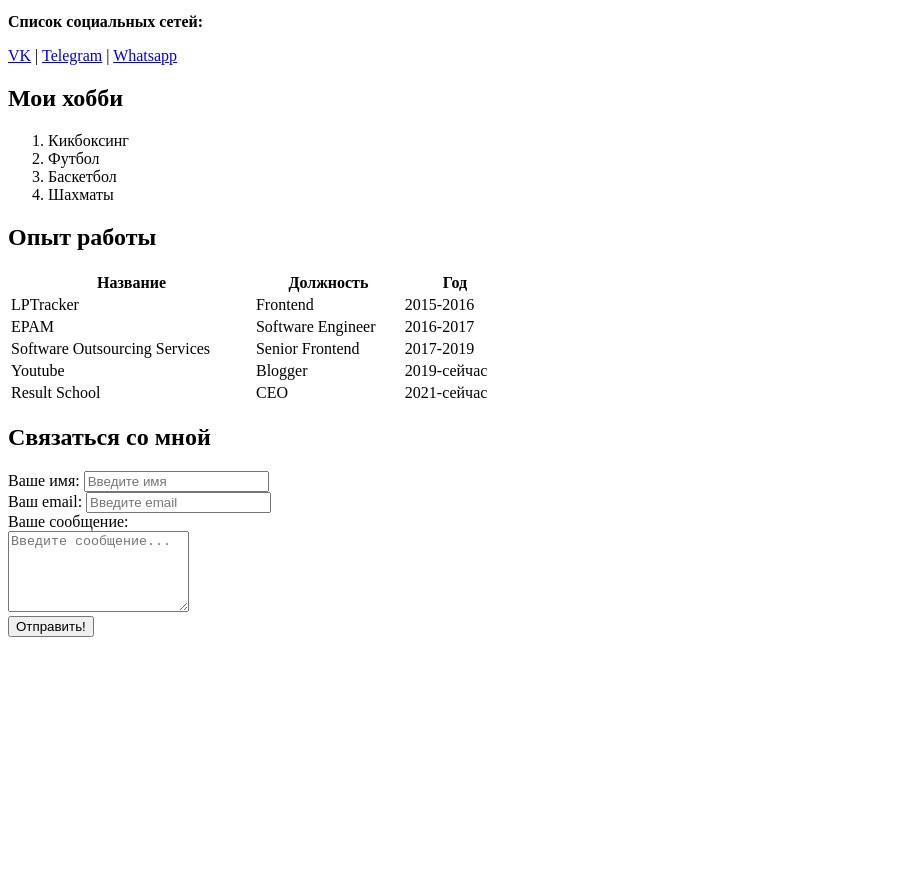
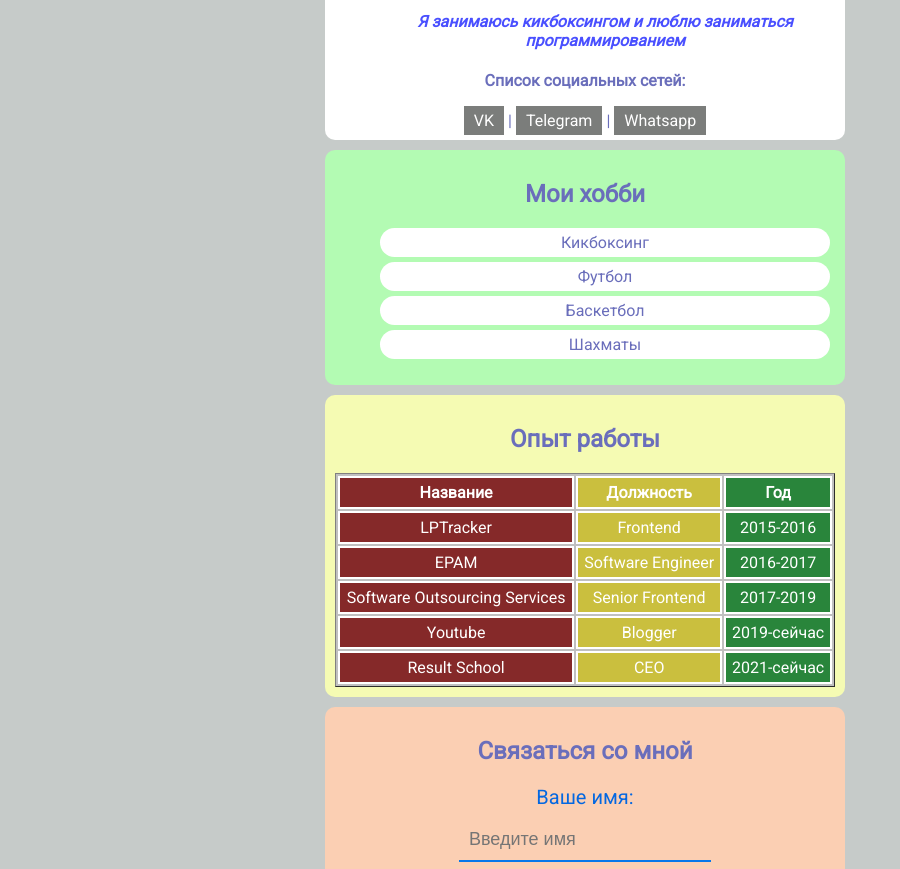
Before and after one commit to Ar4itector/Resume-Nikita, a plain HTML site: page index.html in a window 1280 px wide. Shown: the part 297-1166 px from the top of the page, without its empty margins (0-900 px from the left). Before the commit the page ends 942 px from the top, so only its background shows below. Drawn offline with Linux system fonts and the light colour scheme.

Commit message:
Add files via upload

```diff
--- a/index.html
+++ b/index.html
@@ -5,28 +5,37 @@
     <meta name="viewport" content="width=device-width, initial-scale=1.0">
     <meta name="keywords" content="html, css, js, resume, Nikita">
     <meta name="description" content="Это сайт - резюме Никиты">
+    <link rel="stylesheet" href="./style.css">
     <title>Резюме: Никиты Мивтахтинова</title>
 </head>
 <body>
-    <img src="/Resume-Nikita/img/Nikita.png" alt="Никита Мивтахтинов">
+    <div class="container">
+            <div class="info card">
+                <img class="ava" src="./img/Nikita.png" alt="Никита Мивтахтинов">
+                <div class="info-text">
                     <h1>Никита Мивтахтинов</h1>
-    <p>Я учусь в 10 классе, а вчера я <strong>записался</strong> на курсы в <strong>Result School</strong></p>
-    <p>Я занимаюсь <em>кикбоксингом и люблю заниматься программированием</em></p>
-    <p><strong>Список социальных сетей:</strong></p>
-    <a href="https://vk.com/nikita_frilanser" target="_blank">VK</a>
+                    <p class="cursive">Я учусь в 10 классе, а вчера я <strong>записался</strong> на курсы в <strong>Result School</strong></p>
+                    <p class="cursive">Я занимаюсь <em>кикбоксингом и люблю заниматься программированием</em></p>
+                    <h4>Список социальных сетей:</h4>
+                    <a href="https://vk.com/nikita_frilanser" target="_blank" class="vk">VK</a>
                     |
-    <a href="https://t.me/nikita_frilanser" target="_blank">Telegram</a>
+                    <a href="https://t.me/nikita_frilanser" target="_blank" class="tg">Telegram</a>
                     |
-    <a href="https://api.whatsapp.com/send?phone=79189221548" target="_blank">Whatsapp</a>
+                    <a href="https://api.whatsapp.com/send?phone=79189221548" target="_blank" class="wp">Whatsapp</a>
+                </div>
+            </div>
+        <div class="card green-card">
             <h2>Мои хобби</h2>
-    <ol>
+            <ol class="bg-li">
                 <li>Кикбоксинг</li>
                 <li>Футбол</li>
                 <li>Баскетбол</li>
                 <li>Шахматы</li>
             </ol>
+        </div>
+        <div class="card yellow-card">
             <h2>Опыт работы</h2>
-    <table width="500px">
+            <table border class="table">
                 <thead>
                     <tr>
                         <th>Название</th>
@@ -62,22 +71,30 @@
                     </tr>
                 </tbody>
             </table>
+        </div>
+        <div class="card feedback">
             <h2>Связаться со мной</h2>
             <form>
                 <div>
-            <label for="name">Ваше имя:</label>
-            <input type="text" id="name" placeholder="Введите имя">
+                    <label for="name" class="lab">Ваше имя:</label> <br>
+                    <input type="text" id="name" placeholder="Введите имя" class="input">
                 </div>
                 <div>
-            <label for="email">Ваш email:</label>
-            <input type="email" id="email" placeholder="Введите email">
+                    <label for="email" class="lab">Ваш email:</label> <br>
+                    <input type="email" id="email" placeholder="Введите email" class="input">
                 </div>
                 <div>
-            <label for="message">Ваше сообщение:</label>
+                    <label for="tel" class="lab">Ваш телефон:</label> <br>
+                    <input type="tel" id="tel" placeholder="+7 999 999 99 99" class="input">
+                </div>
+                <div>
+                    <label for="message" class="lab">Ваше сообщение:</label>
                     <br>
-            <textarea id="message" cols="20" rows="5" placeholder="Введите сообщение..."></textarea>
+                    <textarea id="message" cols="50" rows="7" placeholder="Введите сообщение..." class="textarea"></textarea>
                 </div>
-        <button type="submit">Отправить!</button>
+                <button type="submit" class="btn">Отправить!</button>
             </form>
+        </div>
+    </div>
 </body>
 </html>
--- /dev/null
+++ b/style.css
@@ -0,0 +1,206 @@
+@import url('https://fonts.googleapis.com/css2?family=Roboto&display=swap');
+
+body {
+    font-family: 'Roboto';
+    font-size: 16px;
+    font-weight: normal;
+    background: #c6cbc9;
+    color: #6a6ebb;
+}
+
+a {
+    text-decoration: none;
+    background: #7b7d7b;
+    color: #fff;
+    padding: 5px 10px;
+    transition: all .2s;
+    border: none;
+    cursor: pointer;
+    font-family: inherit;
+}
+
+a:hover {
+    background: #4e504e;
+}
+
+.container {
+    max-width: 650px;
+    margin: auto;
+    text-align: center;
+}
+
+.info-text p {
+    font-style: italic;
+    font-weight: bold;
+    color: #4a50ff;
+    margin-left: 40px;
+}
+
+.ava {
+    width: 150px;
+    border-radius: 20px;
+    box-shadow: 10px 10px 14px rgba(0, 0, 0, 0.50);
+}
+
+
+.card {
+    max-width:500px;
+    padding: 10px;
+    margin: 10px;
+    background-color: white;
+    border-radius: 10px;
+    /* border: 2px solid white */
+}
+
+.tc {
+    text-align: center;
+}
+
+.card li {
+    list-style: none;
+}
+
+.bg-li li:nth-child(1), .bg-li li:nth-child(2), .bg-li li:nth-child(3), .bg-li li:nth-child(4) {
+    background: #ffffff;
+    margin: 5px;
+    padding: 5px;
+    border-radius: 20px;
+    border: 10px;
+}
+
+.bg-li li:hover:nth-child(1), .bg-li li:hover:nth-child(2), .bg-li li:hover:nth-child(3), .bg-li li:hover:nth-child(4) {
+    background: #152891;
+    color: white;
+    transition: all .2s;
+}
+
+.green-card {
+    background-color: #b3fbb3;
+    border: #b3fbb3;
+}
+
+.yellow-card {
+    background-color: #f5fbb3;
+    border: #f5fbb3;
+}
+
+.feedback {
+    background-color: #fbcfb3;
+    border: #f5fbb3;
+}
+
+#message {
+    width: 90%;
+    resize: unset;
+    /* resize:vertical; */
+}
+
+.btn {
+    background: #6377f9;
+    color: #fff;
+    padding: 5px 10px;
+    transition: all .2s;
+    border: none;
+    cursor: pointer;
+    font-family: inherit;
+}
+
+.btn:hover {
+    background: #4a59b7;
+}
+
+.vk:hover {
+    background: #0077ff;
+}
+
+.tg:hover {
+    background: #26a4e3;
+}
+
+.wp:hover {
+    background: #40e15d;
+}
+
+.vk:active {
+    background: #025ec7;
+}
+
+.tg:active {
+    background: #228fc6;
+}
+
+.wp:active {
+    background: #34b44b;
+}
+
+.table {
+    width: 100%;
+    background: #c0c0c0;
+    color: white;
+}
+
+.table th, td {
+    text-align: center;
+    padding: 5px;
+    border: none;
+    border: 2px solid white;
+    padding-top: 5px;
+}
+
+.table th:nth-child(1), .table td:nth-child(1) {
+    background: #852929;
+}
+
+.table th:nth-child(2), .table td:nth-child(2) {
+    background: #cabf3e;
+}
+
+.table th:nth-child(3), .table td:nth-child(3) {
+    background: #29853b;
+}
+
+.lab {
+    color: #0367e1;
+    font-size: 20px;
+}
+
+.lab:hover {
+    color: #6a00ff;
+}
+
+.input {
+    border: none;
+    /* border: 2px solid #0778ea; */
+    border-bottom: 2px solid #0778ea;
+    background: none;
+    /* border-radius: 10px; */
+    padding: 10px;
+    margin: 10px;
+    font-size: 18px;
+}
+
+.input:focus {
+    /* border: 2px solid #6a00ff; */
+    border: none;
+    border-bottom: 2px solid #6a00ff;
+}
+
+.textarea {
+    border: none;
+    /* border: 2px solid #0778ea; */
+    border: 2px solid #0778ea;
+    background: none;
+    border-radius: 10px;
+    padding: 10px;
+    margin: 10px;
+    font-size: 18px;
+}
+
+.textarea:focus {
+    border: 2px solid #6a00ff;
+    padding: 10px;
+    margin: 10px;
+}
+
+input {outline: 0 !important;}
+textarea {outline: 0 !important;}
```
Lines whose indentation alone changed are shown as unchanged.
